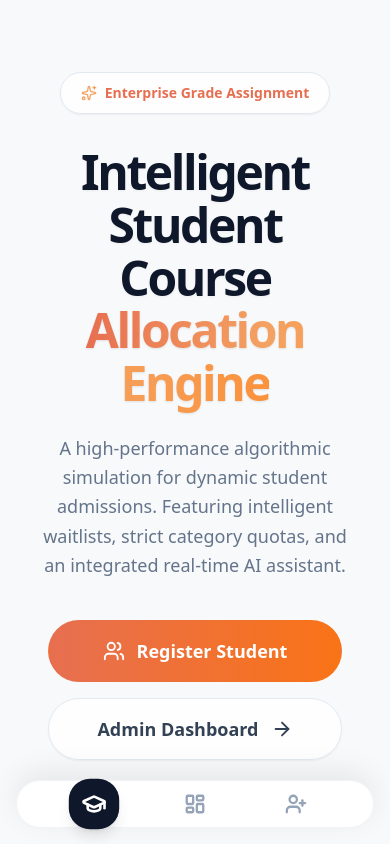
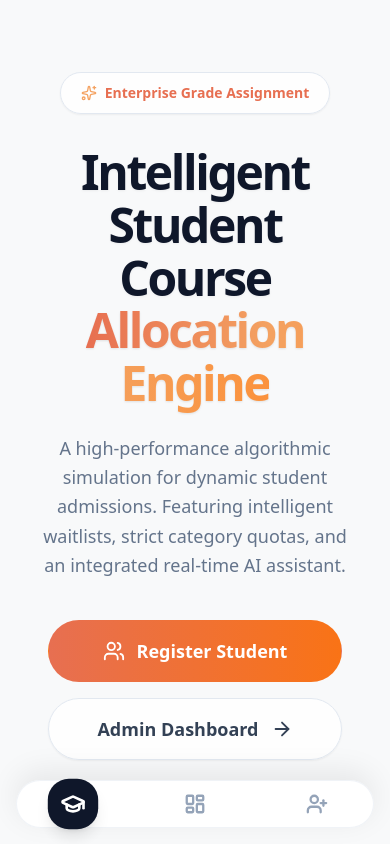
Before and after one commit to netacodes18/Task1, a React (Vite) app in the folder frontend/: page / in a window 390 px wide. Shown: the top 844 px of the page. Built offline with nearby package versions, Linux system fonts and the light colour scheme.

Commit message:
style: force perfect alignment on mobile bottom nav with justify-between

```diff
--- a/frontend/src/App.tsx
+++ b/frontend/src/App.tsx
@@ -8,7 +8,7 @@ function Navigation() {
   const location = useLocation();
 
   return (
-    <nav className="flex flex-row md:flex-col items-center gap-4 md:gap-6 md:mt-10 w-full justify-evenly md:justify-center">
+    <nav className="flex flex-row md:flex-col items-center w-full justify-between md:justify-center md:gap-6 md:mt-10 px-4 md:px-0">
       {/* Logo / Home */}
       <Link
         to="/"
```
